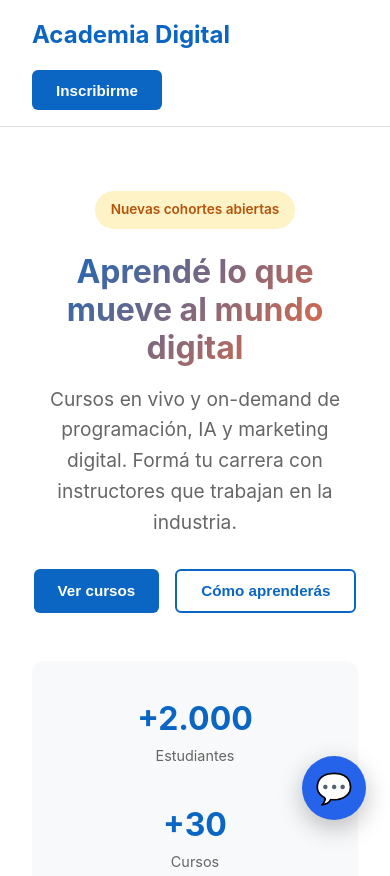
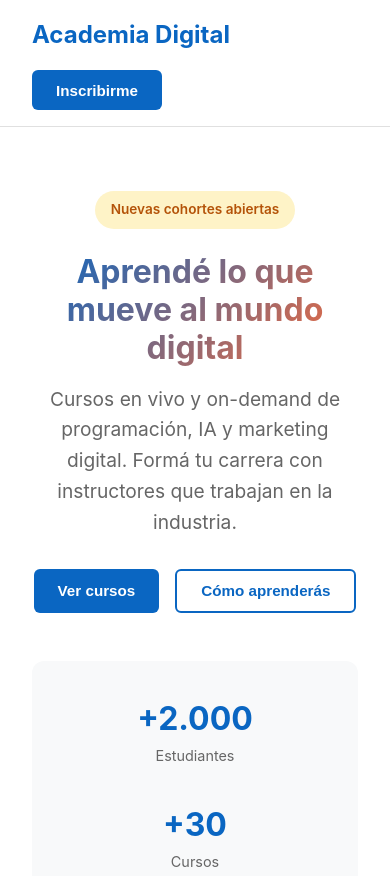
Before and after one commit to vivianablasco/academia_digital, a plain HTML site: page index.html in a window 390 px wide. Shown: the top 876 px of the page. Drawn offline with Linux system fonts and the light colour scheme.

Commit message:
refactor: replace custom chatbot bubble with official Zapier embed component in index.html and update embed formatting in testchatbot.html

```diff
--- a/index.html
+++ b/index.html
@@ -439,30 +439,6 @@
             .cta-final h2 {
                 font-size: 1.5rem;
             }
-
-            .chatbot-bubble {
-                position: fixed;
-                right: 24px;
-                bottom: 24px;
-                width: 64px;
-                height: 64px;
-                background: #2563eb;
-                color: #ffffff;
-                border-radius: 50%;
-                text-decoration: none;
-                font-size: 30px;
-                display: flex;
-                align-items: center;
-                justify-content: center;
-                box-shadow: 0 8px 24px rgba(0, 0, 0, 0.25);
-                z-index: 9999;
-                transition: all 0.3s ease;
-            }
-
-            .chatbot-bubble:hover {
-                background: #1d4ed8;
-                transform: scale(1.08);
-            }
         }
     </style>
 </head>
@@ -575,10 +551,6 @@
             </div>
         </div>
     </section>
-    <!-- Burbuja flotante chatbot -->
-    <a href="https://academia-digital.zapier.app/" target="_blank" class="chatbot-bubble" aria-label="Abrir chatbot">
-        💬
-    </a>
 
     <!-- CTA FINAL -->
     <section id="cta" class="cta-final">
@@ -595,6 +567,8 @@
         <p><a href="https://www.instagram.com/academiadigital.sl/" target="_blank">@academiadigital.sl</a></p>
     </footer>
 
+
+
 </body>
 
 </html>
```
Also changed, not shown: testchatbot.html (+4 -2 lines).
